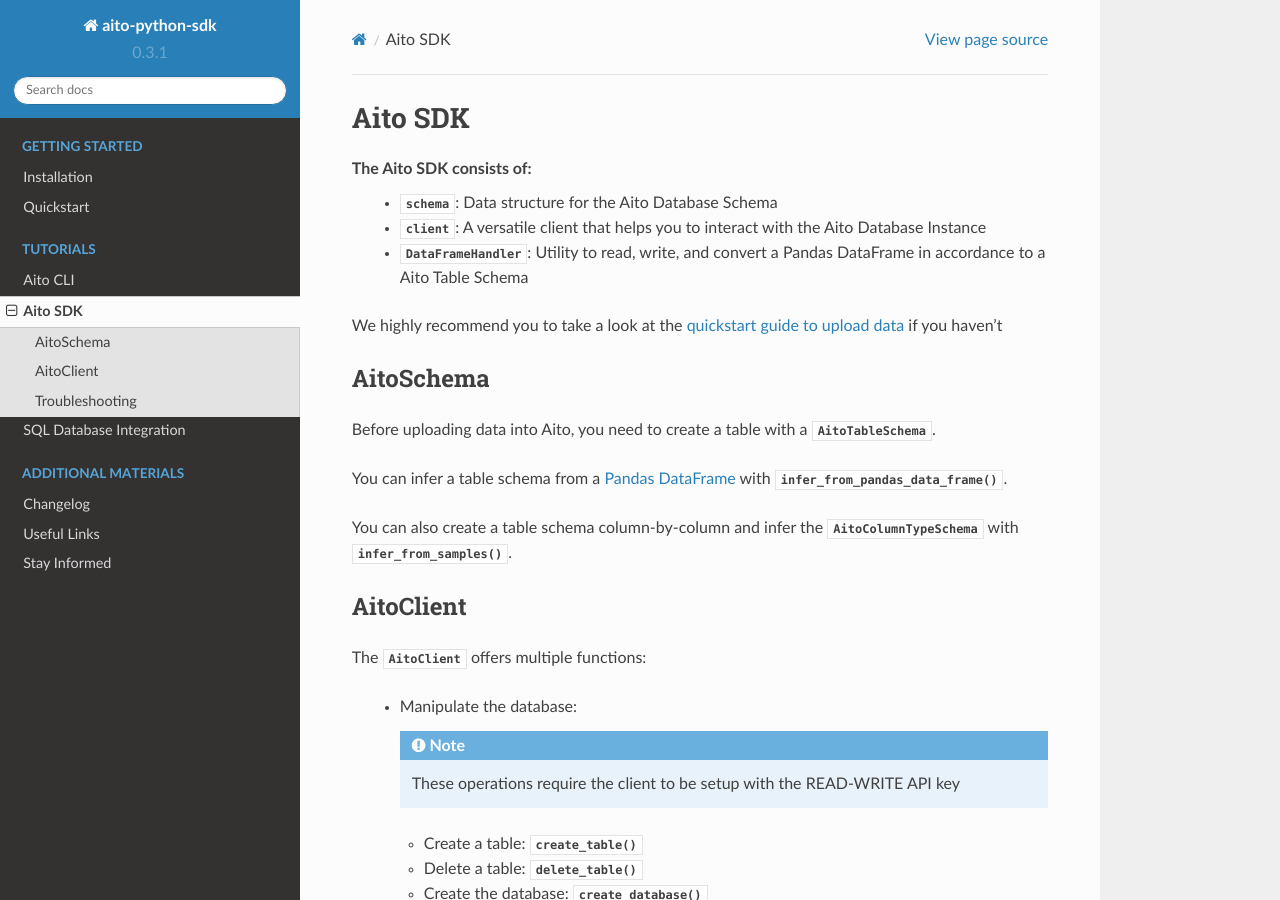
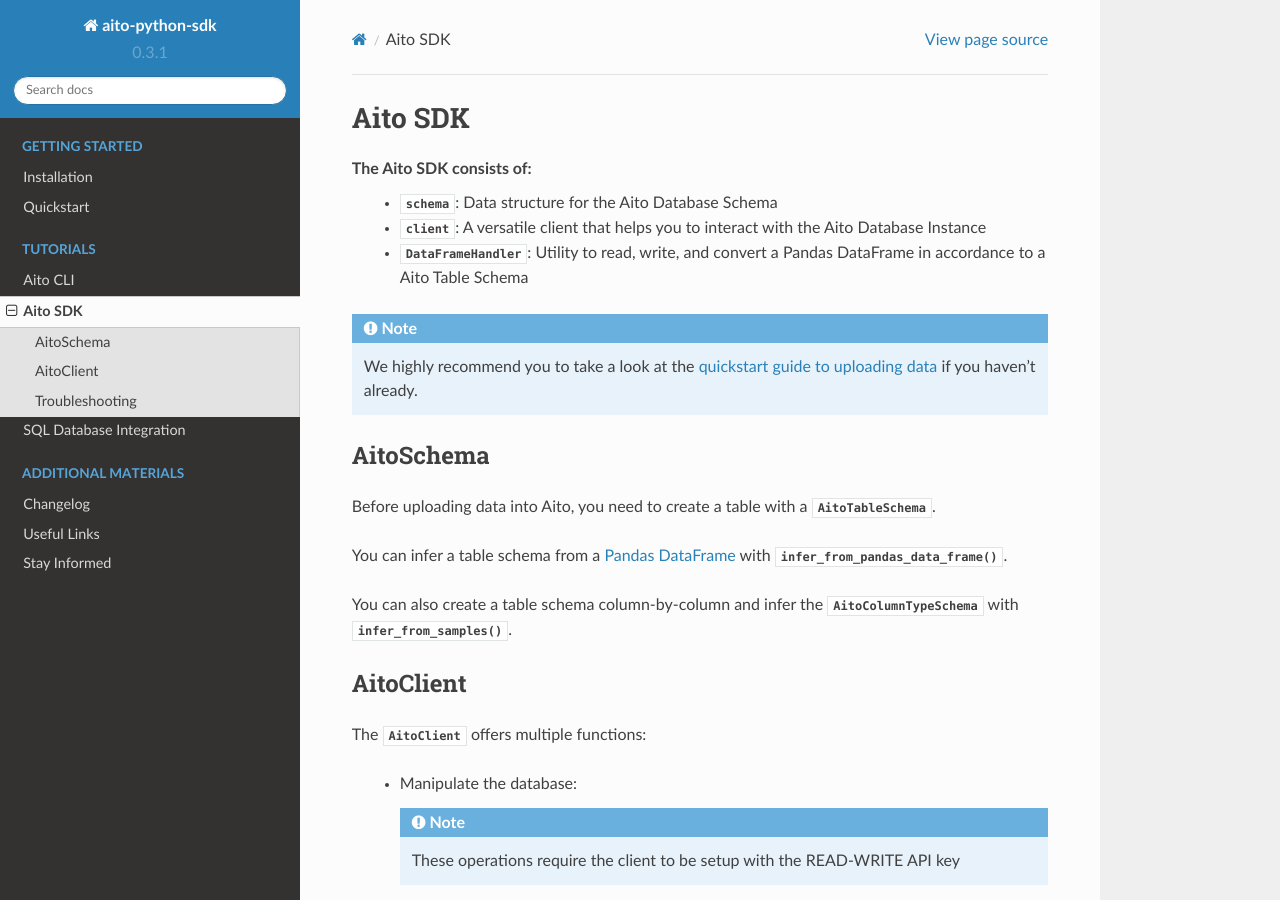
Before and after one commit to AitoDotAI/aito-python-tools, a Sphinx documentation site: the page built from docs/source/sdk.rst, in a window 1280 px wide and 900 px high. Built offline with Sphinx 7.4.7 and the Read the Docs theme 2.0.0, drawn with Linux system fonts in a browser that asks for light colours.

Commit message:
fix typos

```diff
--- a/README.rst
+++ b/README.rst
@@ -142,10 +142,11 @@
 
 - Making changes
 - Add unittest to the appropriate test suite (e.g: test case for Aito Schema: `tests/sdk/test_aito_schema.py`) or create a new test suite inside the `tests` folder
-- Add document:
+- Add documentation:
 
-  - Inline document if applicable
+  - Inline documentation if applicable
   - Update .rst file in docs/source folder (e.g: Add a new Client function to docs/source/sdk.rst)
 
 - Add inline doc test if applicable (e.g: inline doc test for Aito Client: `tests/inline_docs/test_client_inline_docs.py`)
 - Check CircleCI and issue a PR
+- Deploy to production (scripts/deploy) with the appropriate version after the PR is reviewed
--- a/docs/source/sdk.rst
+++ b/docs/source/sdk.rst
@@ -6,8 +6,9 @@
   - :py:mod:`~aito.client`: A versatile client that helps you to interact with the Aito Database Instance
   - :py:class:`~aito.utils.data_frame_handler.DataFrameHandler`: Utility to read, write, and convert a Pandas DataFrame in accordance to a Aito Table Schema
 
-We highly recommend you to take a look at the :ref:`quickstart guide to upload data <sdkQuickstartUpload>` if you haven't
+.. note::
 
+  We highly recommend you to take a look at the :ref:`quickstart guide to uploading data <sdkQuickstartUpload>` if you haven't already.
 
 .. _sdkAitoSchema:
 
```
